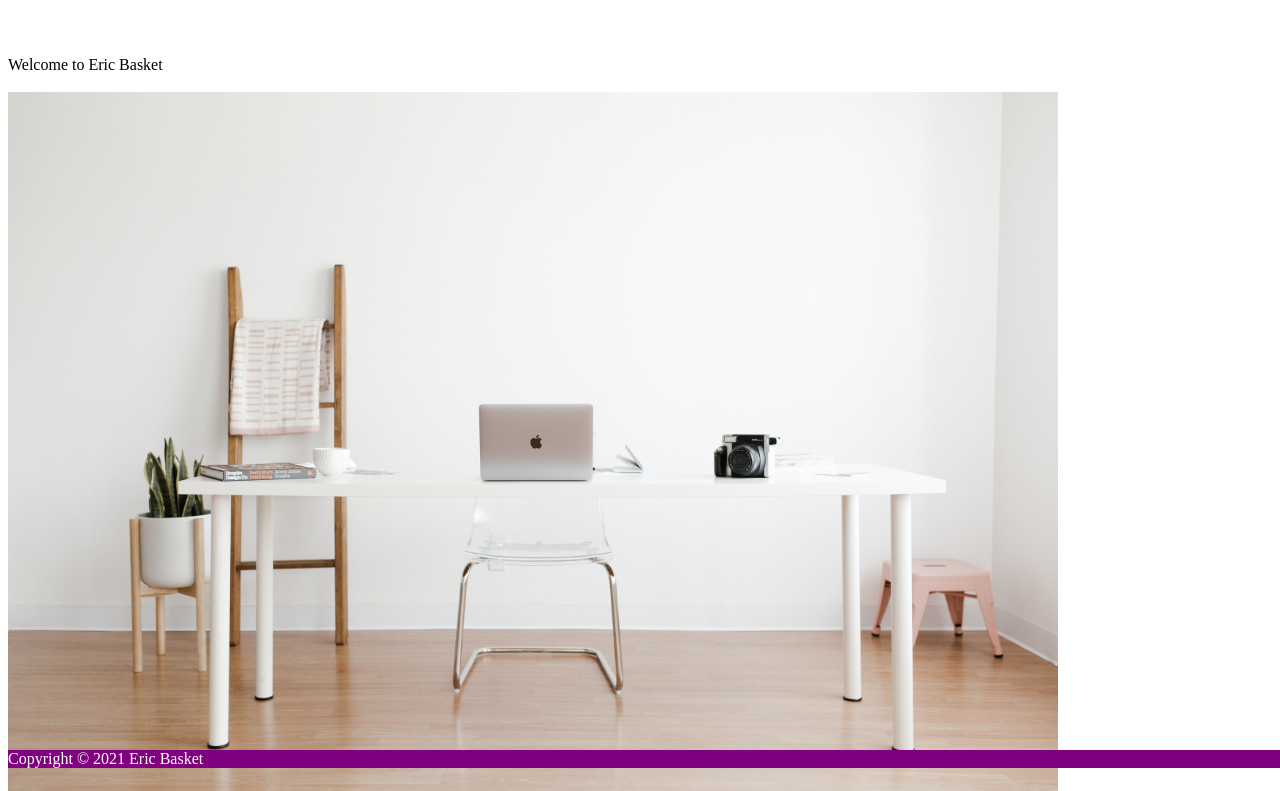
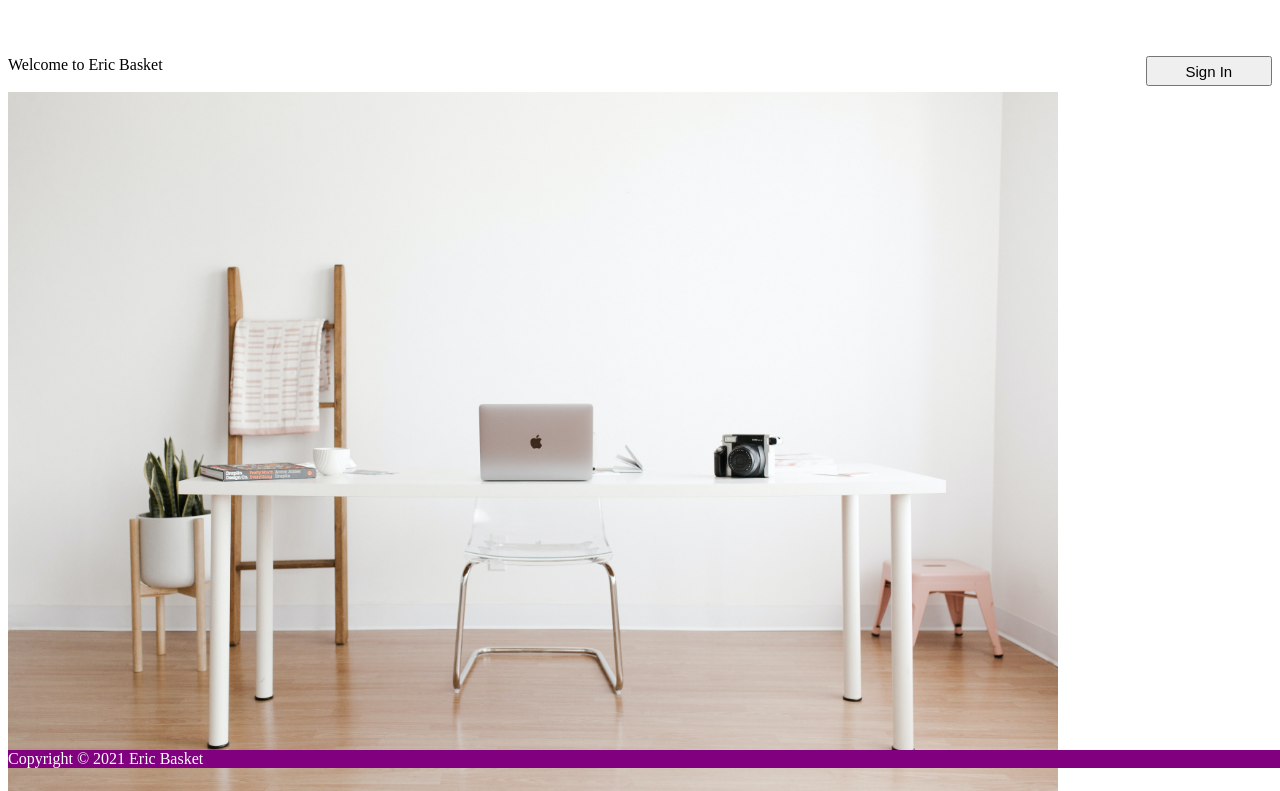
Before and after one commit to liberbell/dj04, a Django app: page / in a window 1280 px wide. Shown: the part 32-823 px from the top of the page. Run offline with Django 3.2, Linux system fonts and the light colour scheme.

Commit message:
homepage7

```diff
--- a/firstProject/project_app1/templates/homepage.html
+++ b/firstProject/project_app1/templates/homepage.html
@@ -10,7 +10,9 @@
 </style>
 <body>
     {% block content %}
-    <form method="get" action="signin"></form>
+    <form method="get" action="signin">
+        <button type="submit" style="float:right; width:10%; height: 30px;font-size: 15px;">Sign In</button>
+    </form>
         Welcome to Eric Basket<br><br>
         <img src="/static/background.jpg" width="1050" height="700" style="text-align:center;">
     {% endblock content %}
```
